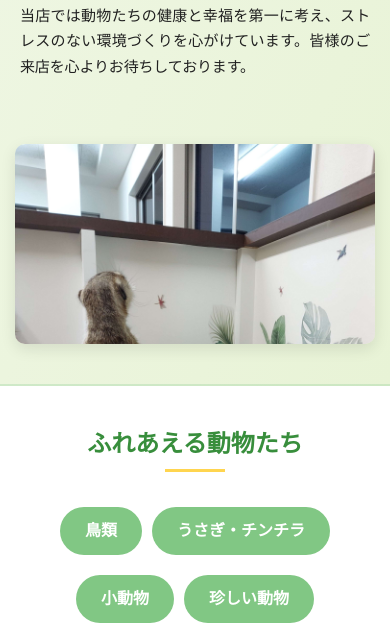
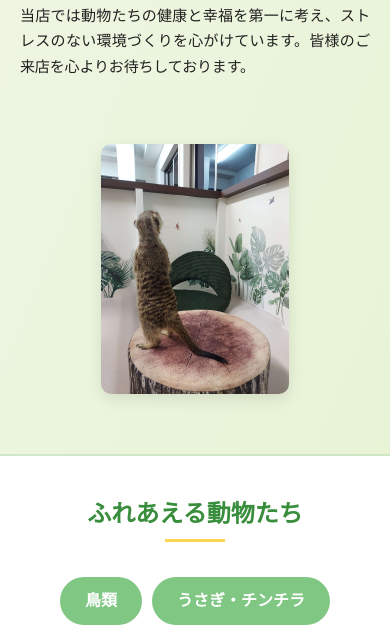
Before and after one commit to 316tr33/luff_website, a plain HTML site: page index.html in a window 390 px wide. Shown: the part 1406-2048 px from the top of the page. Drawn offline with Linux system fonts and the light colour scheme.

Commit message:
Update index.html

```diff
--- a/index.html
+++ b/index.html
@@ -1137,6 +1137,21 @@
         padding: 0 15px !important;
     }
 }
+/* ミーアキャット画像の見切れ修正 */
+@media screen and (max-width: 768px) {
+    /* ミーアキャットの画像サイズ調整 - 見切れない方法 */
+    .about-image {
+        max-height: none !important; /* 高さ制限を解除 */
+        margin-bottom: 20px !important;
+    }
+
+    .about-image img {
+        width: 100% !important;
+        height: auto !important;
+        object-fit: contain !important; /* coverからcontainに変更 */
+        max-height: 250px !important; /* 高さの上限を設定 */
+    }
+}
     </style>
 </head>
 
```
